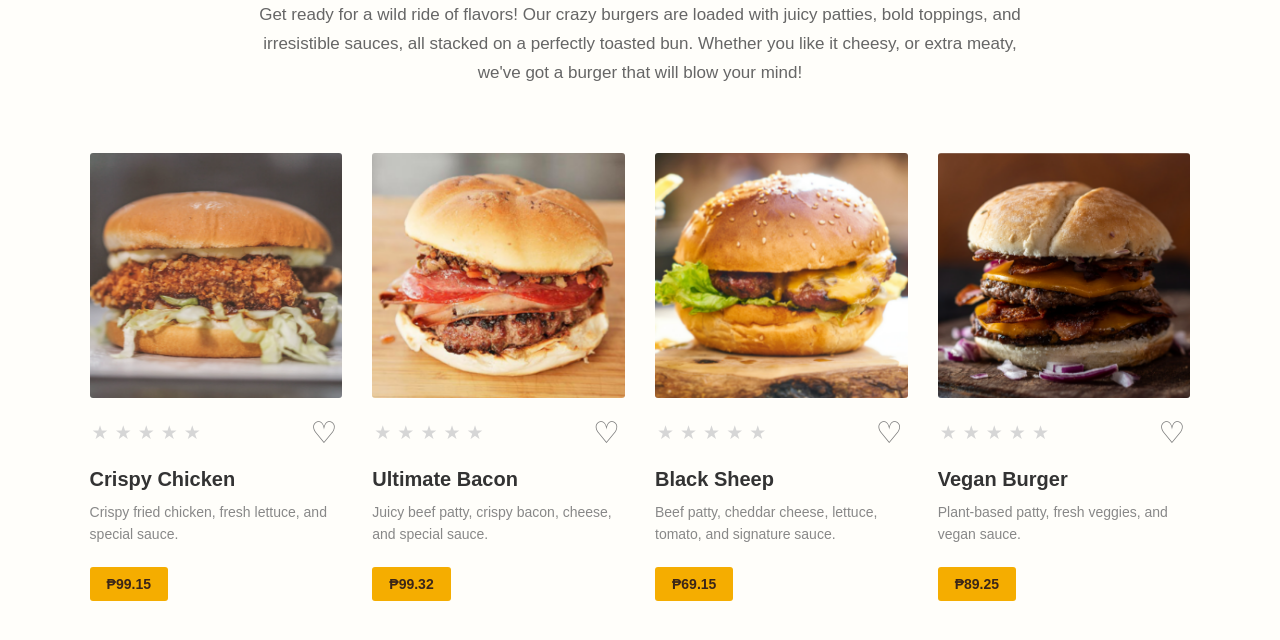
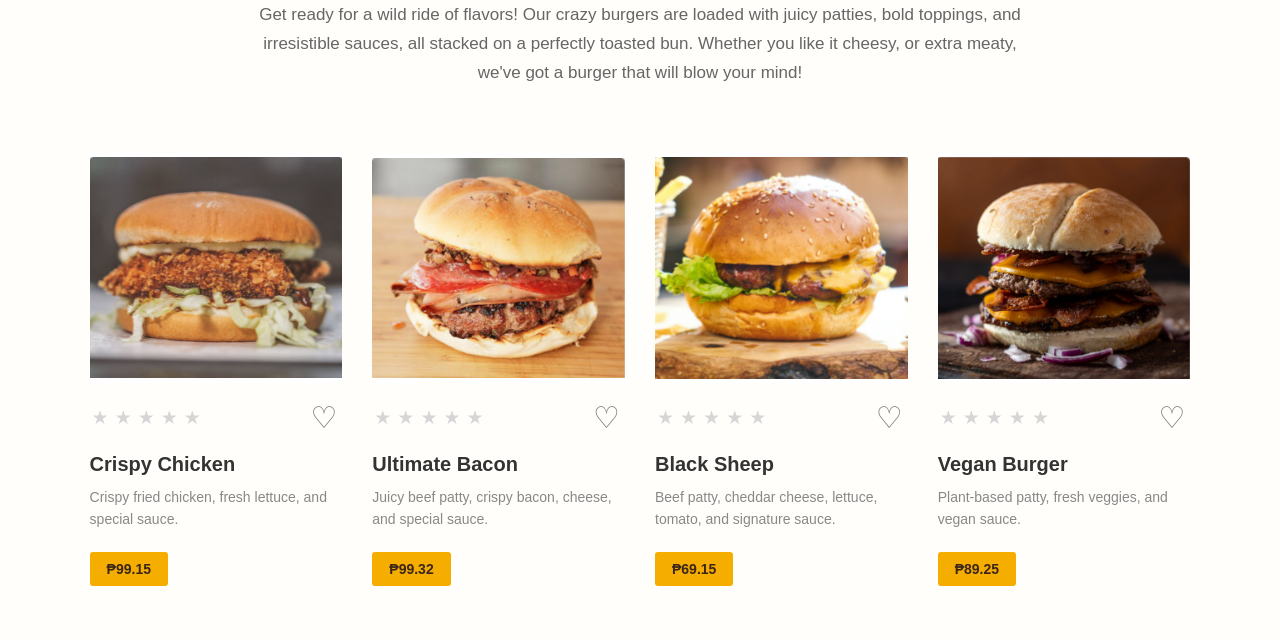
Before and after one commit to dnldelacruz919-max/tasty-burger, a plain HTML site: page index.html in a window 1280 px wide. Shown: the part 246-886 px from the top of the page. Drawn offline with Linux system fonts and the light colour scheme.

Commit message:
Improve burger image display

```diff
--- a/style.css
+++ b/style.css
@@ -152,9 +152,10 @@
 
 .burger-card img {
     width: 100%;
-    height: 245px;
-    object-fit: cover;
+    height: 230px;
+    object-fit: contain;
     display: block;
+    background: #ffffff;
     border-radius: 3px;
 }
 
```
